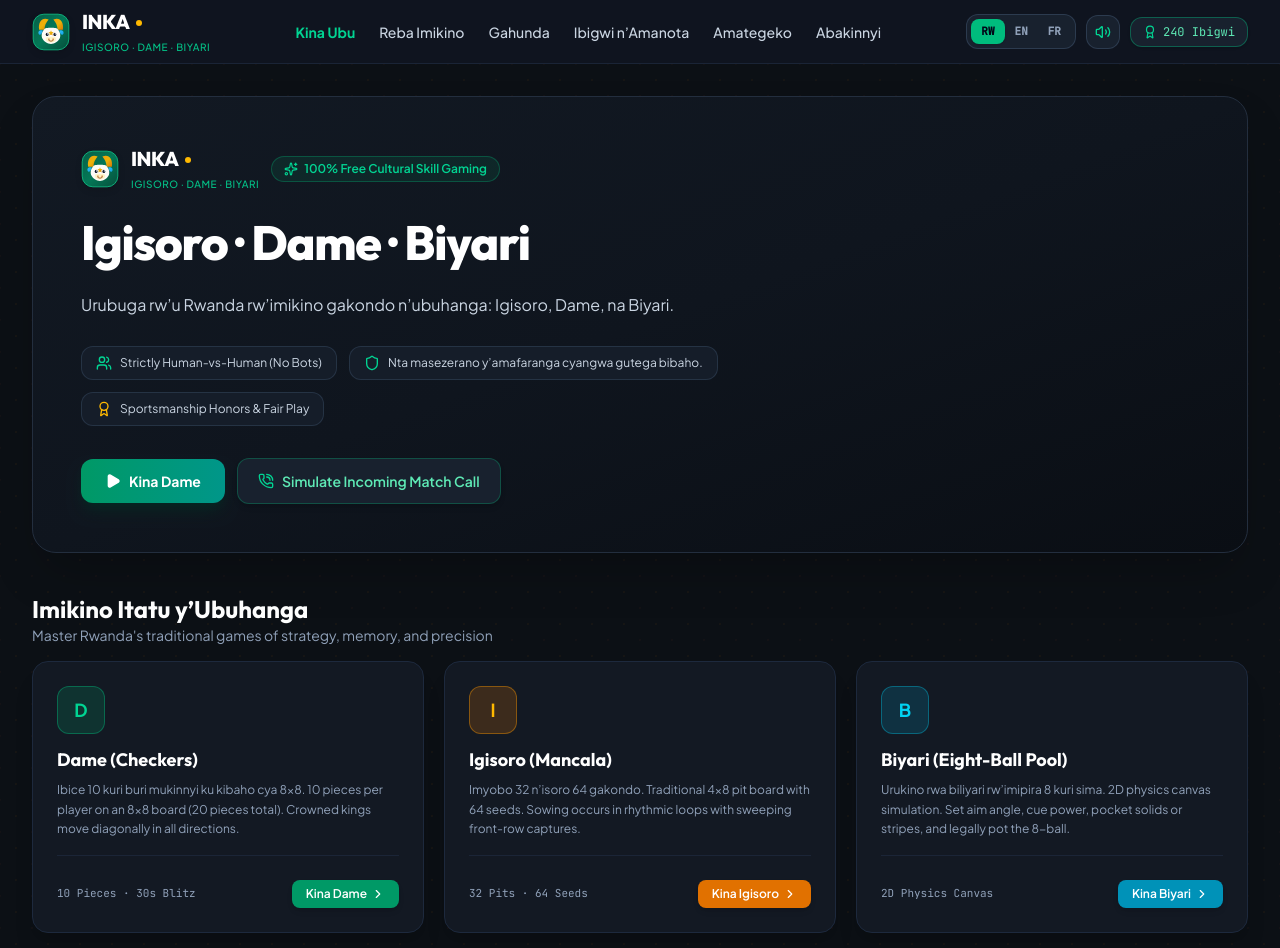
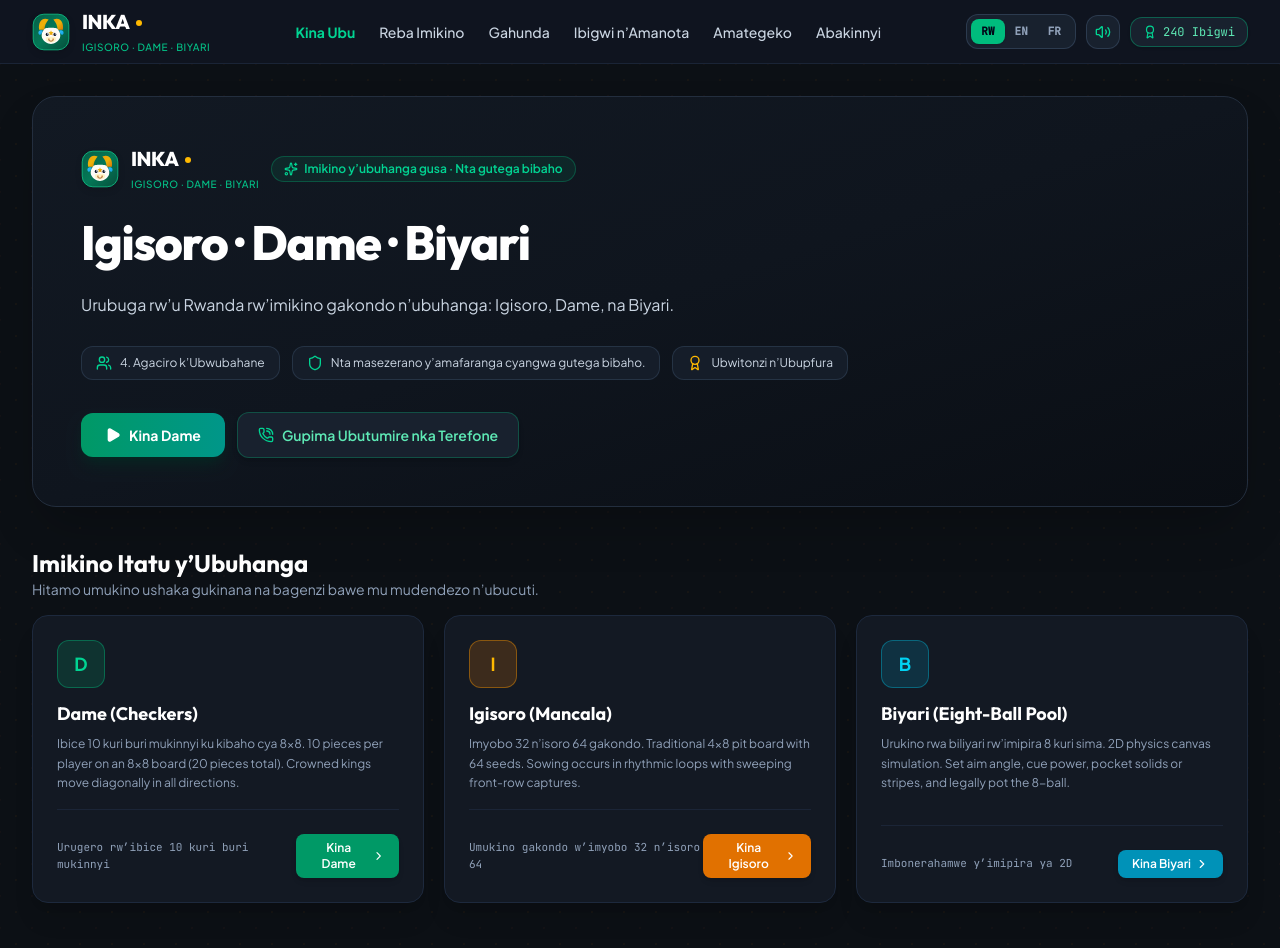
Before and after one commit to eddyizere24-collab/Inka-2026, a React (Vite) app: page / in a window 1280 px wide. Shown: the top 948 px of the page. Built offline with nearby package versions, Linux system fonts and the light colour scheme.

Commit message:
i18n: localize lobby screen

```diff
--- a/src/components/views/LobbyView.tsx
+++ b/src/components/views/LobbyView.tsx
@@ -29,7 +29,7 @@ export const LobbyView: React.FC<{ onSelectGame: (game: GameType) => void }> = (
             <InkaLogo variant="full" size="md" />
             <div className="inline-flex items-center gap-1.5 px-3 py-1 bg-emerald-500/10 border border-emerald-500/30 rounded-full text-xs font-semibold text-emerald-400">
               <Sparkles className="w-3.5 h-3.5" />
-              <span>100% Free Cultural Skill Gaming</span>
+              <span>{t.noWageringBadge}</span>
             </div>
           </div>
 
@@ -44,7 +44,7 @@ export const LobbyView: React.FC<{ onSelectGame: (game: GameType) => void }> = (
           <div className="pt-2 flex flex-wrap items-center gap-3 text-xs text-slate-300">
             <div className="flex items-center gap-2 bg-[#151d29] px-3.5 py-2 rounded-xl border border-slate-700/60">
               <Users className="w-4 h-4 text-emerald-400" />
-              <span>Strictly Human-vs-Human (No Bots)</span>
+              <span>{t.rule4Title}</span>
             </div>
             <div className="flex items-center gap-2 bg-[#151d29] px-3.5 py-2 rounded-xl border border-slate-700/60">
               <Shield className="w-4 h-4 text-emerald-400" />
@@ -52,7 +52,7 @@ export const LobbyView: React.FC<{ onSelectGame: (game: GameType) => void }> = (
             </div>
             <div className="flex items-center gap-2 bg-[#151d29] px-3.5 py-2 rounded-xl border border-slate-700/60">
               <Award className="w-4 h-4 text-amber-400" />
-              <span>Sportsmanship Honors & Fair Play</span>
+              <span>{t.fair_play}</span>
             </div>
           </div>
 
@@ -72,7 +72,7 @@ export const LobbyView: React.FC<{ onSelectGame: (game: GameType) => void }> = (
               title="Test real-time challenge alert modal"
             >
               <PhoneCall className="w-4 h-4 text-emerald-400" />
-              <span>Simulate Incoming Match Call</span>
+              <span>{t.simulateIncomingCall}</span>
             </button>
           </div>
         </div>
@@ -82,7 +82,7 @@ export const LobbyView: React.FC<{ onSelectGame: (game: GameType) => void }> = (
       <section className="space-y-4">
         <div>
           <h2 className="text-xl sm:text-2xl font-bold font-display text-white">{t.the_three_games}</h2>
-          <p className="text-xs sm:text-sm text-slate-400">Master Rwanda's traditional games of strategy, memory, and precision</p>
+          <p className="text-xs sm:text-sm text-slate-400">{t.gamesSubtitle}</p>
         </div>
 
         <div className="grid grid-cols-1 md:grid-cols-3 gap-5">
@@ -102,7 +102,7 @@ export const LobbyView: React.FC<{ onSelectGame: (game: GameType) => void }> = (
               </div>
             </div>
             <div className="pt-6 mt-4 border-t border-slate-800/80 flex items-center justify-between">
-              <span className="text-[11px] text-slate-400 font-mono">10 Pieces · 30s Blitz</span>
+              <span className="text-[11px] text-slate-400 font-mono">{t.dameSubtitle}</span>
               <button
                 onClick={() => handleOpenChallenge(communityPlayers[0], 'dame')}
                 className="px-3.5 py-1.5 bg-emerald-600 hover:bg-emerald-500 text-white rounded-lg text-xs font-semibold flex items-center gap-1 cursor-pointer transition-colors shadow-md"
@@ -129,7 +129,7 @@ export const LobbyView: React.FC<{ onSelectGame: (game: GameType) => void }> = (
               </div>
             </div>
             <div className="pt-6 mt-4 border-t border-slate-800/80 flex items-center justify-between">
-              <span className="text-[11px] text-slate-400 font-mono">32 Pits · 64 Seeds</span>
+              <span className="text-[11px] text-slate-400 font-mono">{t.igisoroSubtitle}</span>
               <button
                 onClick={() => handleOpenChallenge(communityPlayers[1], 'igisoro')}
                 className="px-3.5 py-1.5 bg-amber-600 hover:bg-amber-500 text-white rounded-lg text-xs font-semibold flex items-center gap-1 cursor-pointer transition-colors shadow-md"
@@ -156,7 +156,7 @@ export const LobbyView: React.FC<{ onSelectGame: (game: GameType) => void }> = (
               </div>
             </div>
             <div className="pt-6 mt-4 border-t border-slate-800/80 flex items-center justify-between">
-              <span className="text-[11px] text-slate-400 font-mono">2D Physics Canvas</span>
+              <span className="text-[11px] text-slate-400 font-mono">{t.gameDetailPhysics}</span>
               <button
                 onClick={() => handleOpenChallenge(communityPlayers[2], 'biyari')}
                 className="px-3.5 py-1.5 bg-cyan-600 hover:bg-cyan-500 text-white rounded-lg text-xs font-semibold flex items-center gap-1 cursor-pointer transition-colors shadow-md"
@@ -174,7 +174,7 @@ export const LobbyView: React.FC<{ onSelectGame: (game: GameType) => void }> = (
         <div className="flex items-center justify-between">
           <div>
             <h2 className="text-xl sm:text-2xl font-bold font-display text-white">{t.live_opponents}</h2>
-            <p className="text-xs sm:text-sm text-slate-400">Direct peer matchmaking with verified Rwandan community members</p>
+            <p className="text-xs sm:text-sm text-slate-400">{t.communityMatchmakingDesc}</p>
           </div>
           <span className="text-xs text-emerald-400 flex items-center gap-1.5 font-semibold">
             <span className="w-2 h-2 rounded-full bg-emerald-500 animate-pulse" />
```
